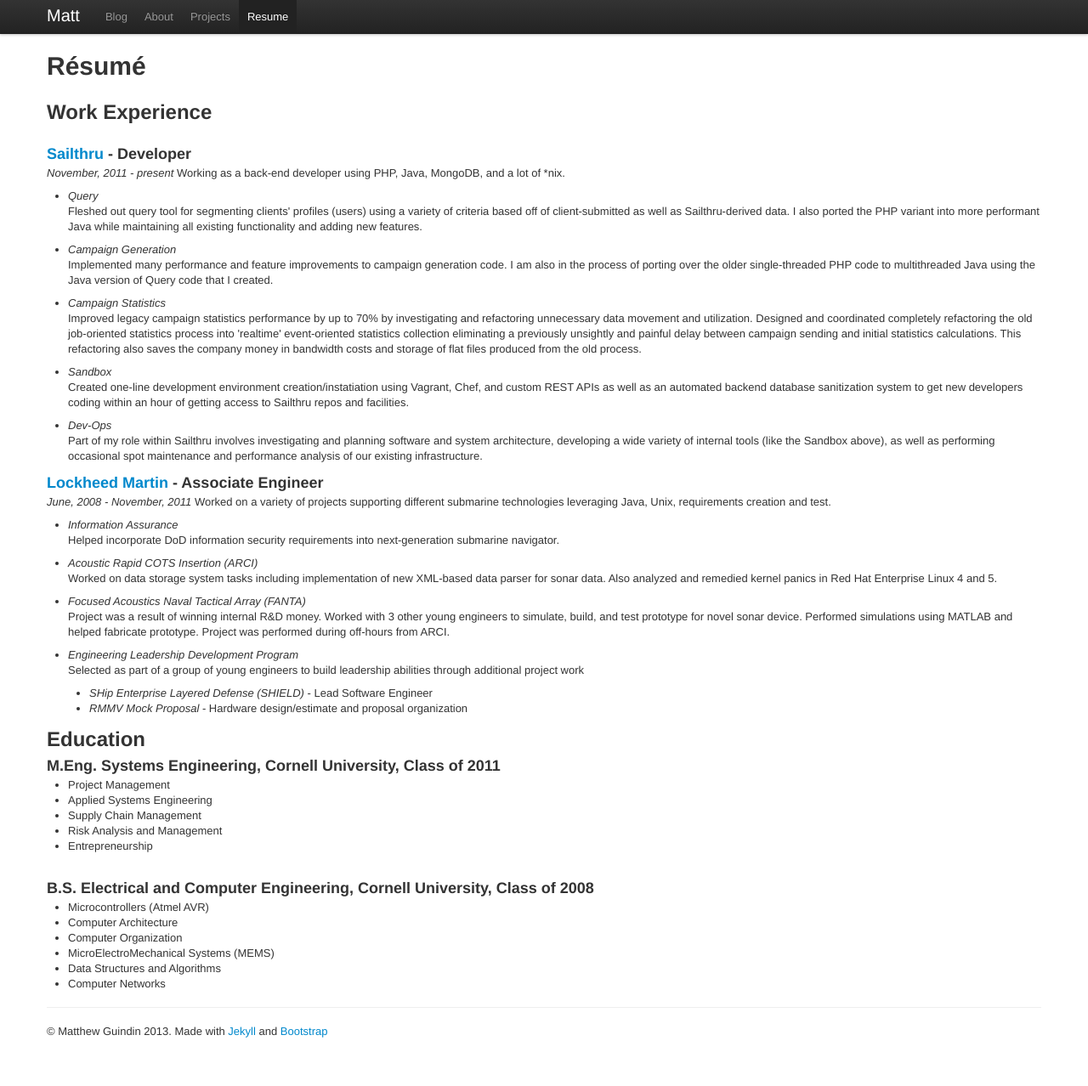
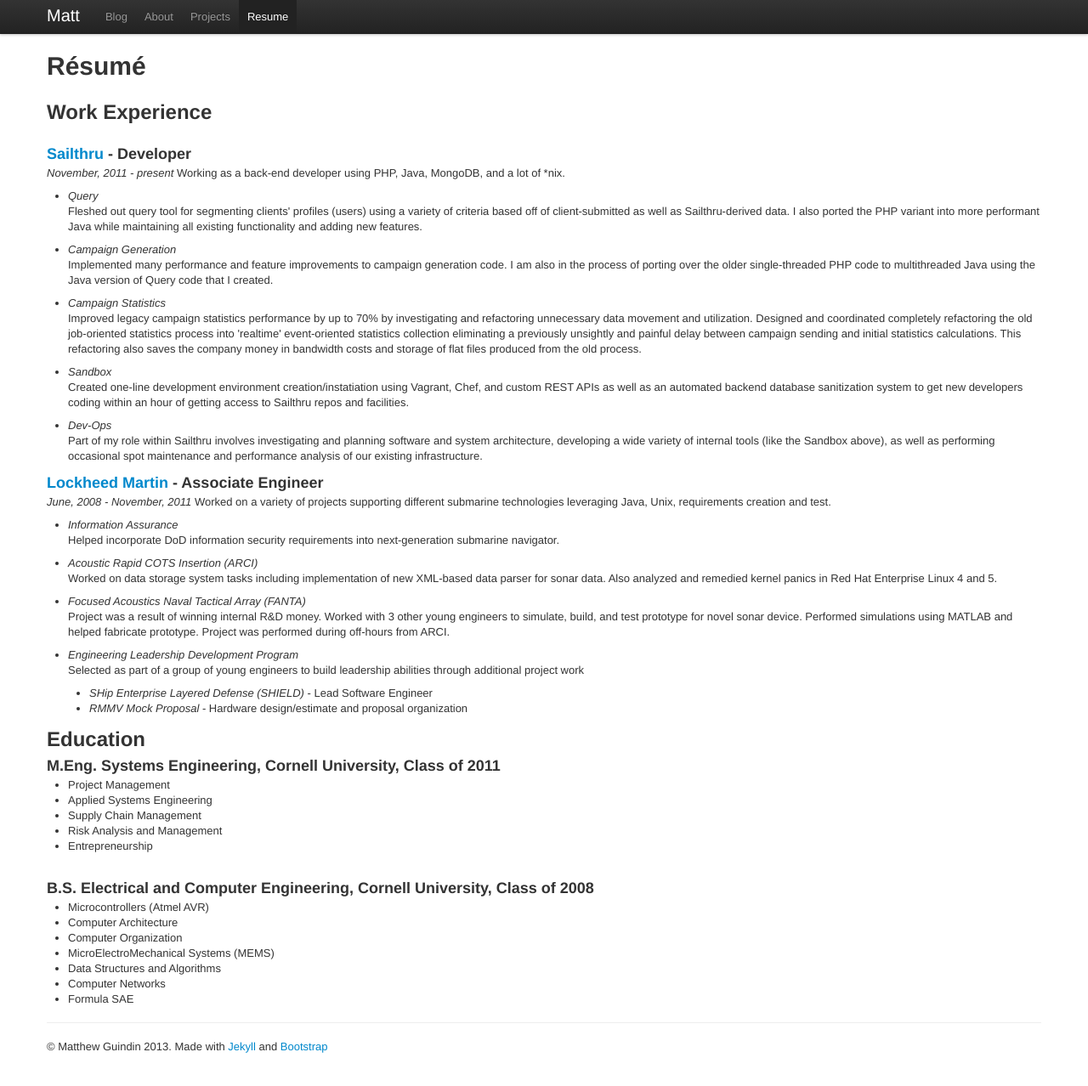
Before and after one commit to mguindin/guindin, a Jekyll site: the page built from site/resume.html, in a window 1280 px wide and 1290 px high. Shown: the top 1278 px of the window at 85% size. Built offline with Jekyll 4.4.1, drawn with Linux system fonts in a browser that asks for light colours; Markdown is read by kramdown in place of the engine named in the settings.

Commit message:
fixing up resume a bit

```diff
--- a/site/resume.html
+++ b/site/resume.html
@@ -14,7 +14,7 @@
         <li><i>Sandbox</i><p>Created one-line development environment creation/instatiation using Vagrant, Chef, and custom REST APIs as well as an automated backend database sanitization system to get new developers coding within an hour of getting access to Sailthru repos and facilities.<p>
         <li><i>Dev-Ops</i><p>Part of my role within Sailthru involves investigating and planning software and system architecture, developing a wide variety of internal tools (like the Sandbox above), as well as performing occasional spot maintenance and performance analysis of our existing infrastructure.</p>
     </ul>
-    <h3><a href="http://www.lockheedmartin.com">Lockheed Martin</a></b> - Associate Engineer</h3>
+    <h3><a href="http://www.lockheedmartin.com">Lockheed Martin</a> - Associate Engineer</h3>
     <p><i>June, 2008 - November, 2011</i> Worked on a variety of projects supporting different submarine technologies leveraging Java, Unix, requirements creation and test.</p>
     <ul>
         <li><i>Information Assurance</i><p>Helped incorporate DoD information security requirements into next-generation submarine navigator.</p>
@@ -47,4 +47,5 @@
         <li>MicroElectroMechanical Systems (MEMS)</li>
         <li>Data Structures and Algorithms</li>
         <li>Computer Networks</li>
+        <li>Formula SAE</li>
     </ul>
```
